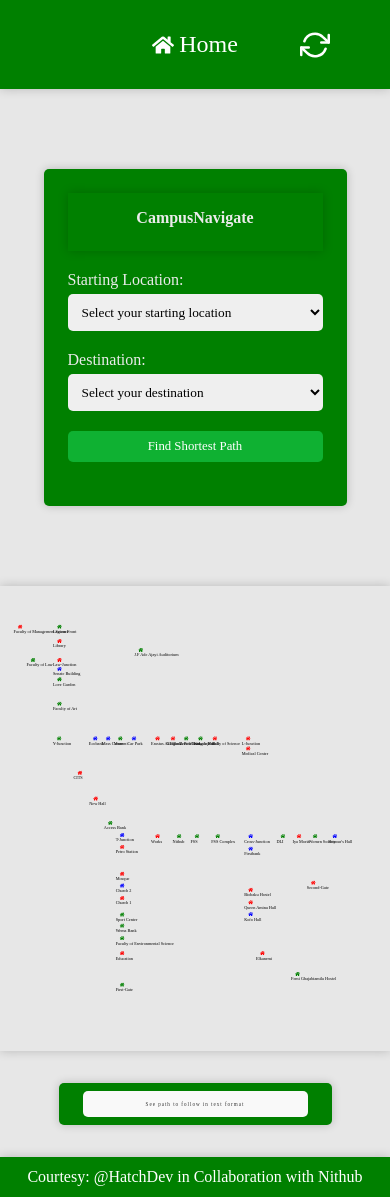
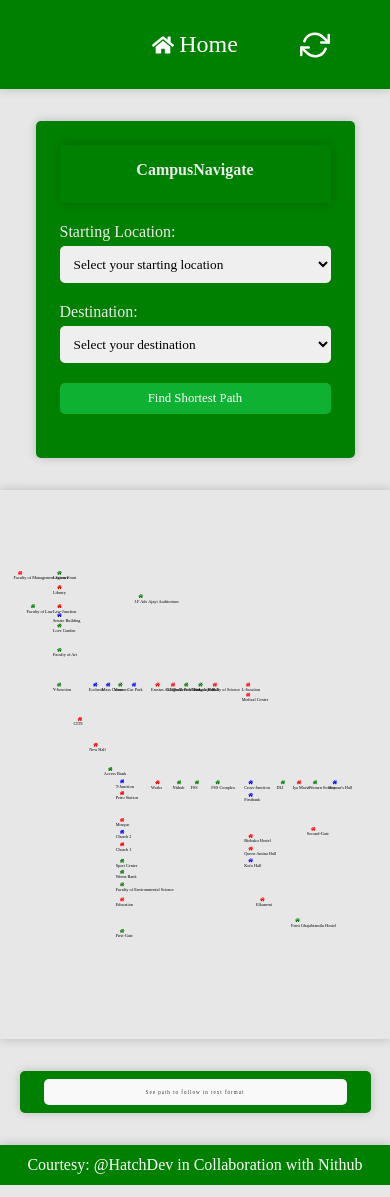
Before and after one commit to peekaycee/campus-navigate, a React (Vite) app in the folder unilag-roadmap/: page /graph in a window 390 px wide. Built offline with nearby package versions, Linux system fonts and the light colour scheme.

Commit message:
updated error handling

```diff
--- a/unilag-roadmap/src/components/graph/Graph.css
+++ b/unilag-roadmap/src/components/graph/Graph.css
@@ -180,7 +180,19 @@ p.info {
 
 /* Mobile Screens (up to 480px) */
 @media only screen and (max-width: 480px) {
+  .container {
+    padding: 2em 1em;
+  }
   .svg {
-    height: 55dvh;
+    height: 65dvh;
+  }
+  .results {
+    width: 90%;
+  }
+  .results strong {
+    font-size: 11px;
+  }
+  .results p:nth-child(2) {
+    font-size: 14px;
   }
 }
```
Also changed, not shown: 1 other file (tests, documents, lock files or other folders).
